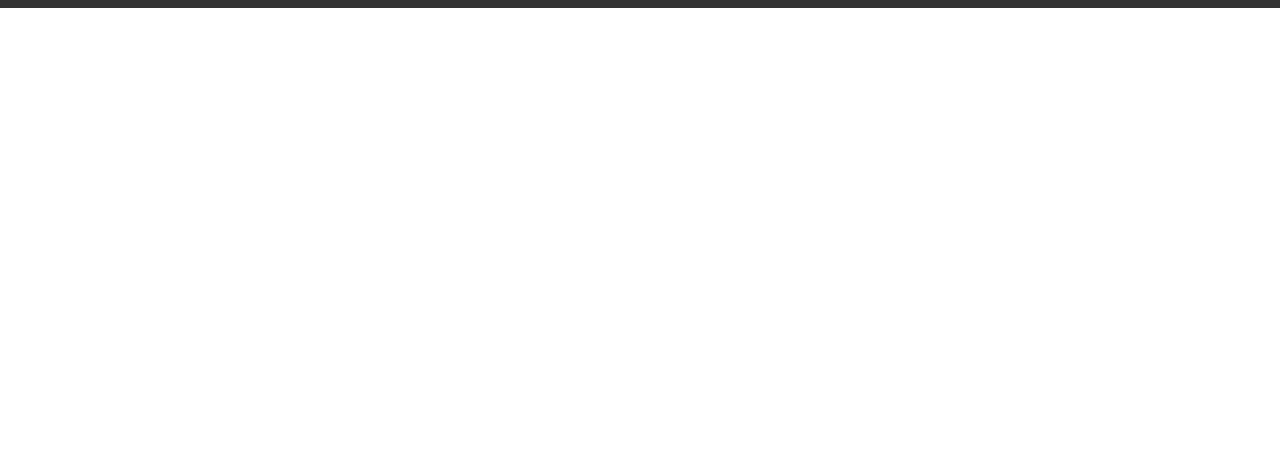
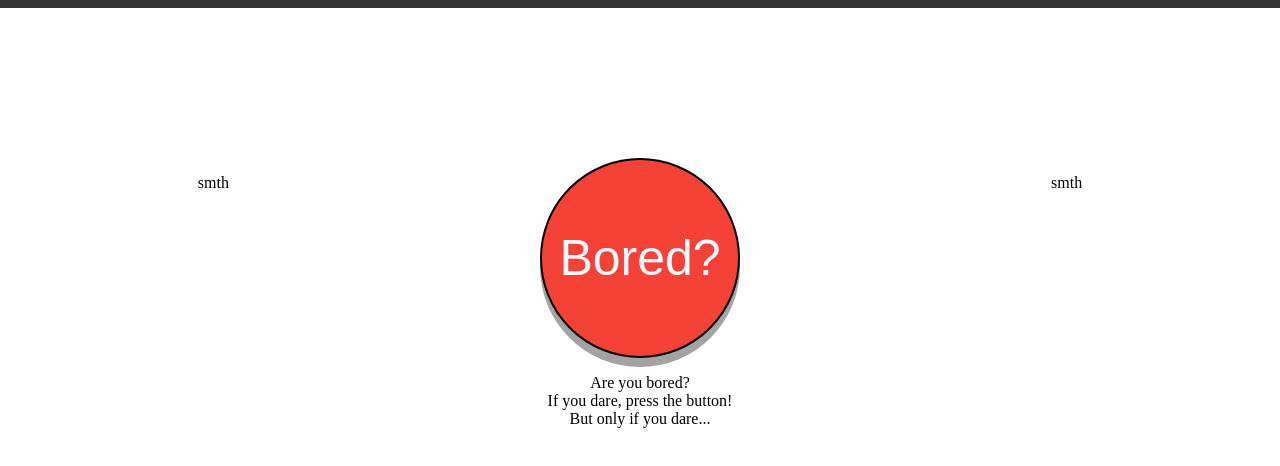
Before and after one commit to GeorgiaTheologou/Bored-Button-Website, a plain HTML site: page index.html in a window 1280 px wide. Shown: the part 42-508 px from the top of the page. Drawn offline with Linux system fonts and the light colour scheme.

Commit message:
Created the main red button.

```diff
--- a/index.html
+++ b/index.html
@@ -26,6 +26,25 @@
         </div>
     </nav>
 
+    <main>
+      <div class="main">
+
+        <div class="column">
+          <p>smth</p>
+
+        </div>
+        <div class="column">
+          <button class="boredButton">Bored?</button>
+          <p class="introText">Are you bored? <br> If you dare, press the button! <br>But only if you dare...</p>
+
+        </div>
+        <div class="column">
+          <p>smth</p>
+        </div>
+
+      </div>
+    </main>
+
     <script src="scripts.js"></script>
 </body>
 
--- a/styles.css
+++ b/styles.css
@@ -1,3 +1,4 @@
+/*----------------------------------------------------General Styles----------------------------------------------------------*/
 * {
     box-sizing: border-box;
 }
@@ -7,13 +8,14 @@ body {
     padding: 0;
 }
 
+/*NavBar styles*/
 .navbar {
     display: flex;
     position: relative;
     justify-content: space-between;
     align-items: center;
     background-color: #333;
-    color: aliceblue;
+    color: rgb(40, 121, 192);
 }
 
 .brand-title {
@@ -44,7 +46,7 @@ body {
 }
 
 .navbar-links li:hover {
-    background-color: #555;
+    background-color: #52c8df;
 }
 
 .toggle-button {
@@ -65,6 +67,52 @@ body {
     border-radius: 10px;
 }
 
+/*Main Body of the website*/
+.main {
+    flex-direction: row;
+    display: flex;
+    flex-grow: 1;
+}
+
+.main .column {
+    width: 35%;
+    height: 100%;
+    justify-content: center;
+    text-align: center;
+    padding: 150px 10px;
+}
+
+.boredButton {
+    background-color: #f44336;
+    font-size: 50px;
+    border-radius: 50%;
+    border: 2px solid #000000;
+    color: aliceblue;
+    text-decoration: solid;
+    width: 200px;
+    height: 200px;
+    box-shadow: 0 9px #a3a3a3;
+}
+
+.boredButton:hover {
+    background-color: #c60b0b;
+}
+
+.boredButton:active {
+    background-color: #ec2121;
+    box-shadow: 0 5px #666;
+    transform: translateY(4px);
+}
+
+.introText {
+    color: #000000;
+    size: 20px;
+    text-align: center;
+    text-shadow: #666;
+}
+
+
+/*Media Queries to handle different screen types*/
 @media (max-width: 800px) {
     .navbar {
         flex-direction: column;
```
Lines whose indentation alone changed are shown as unchanged.
